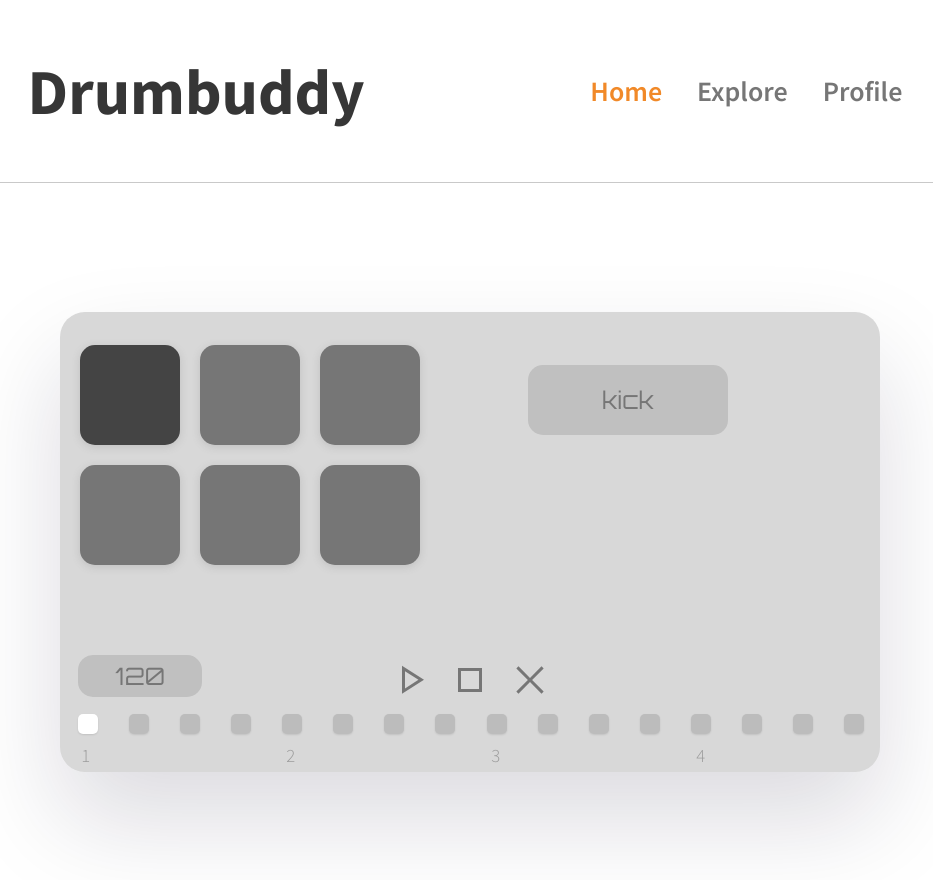
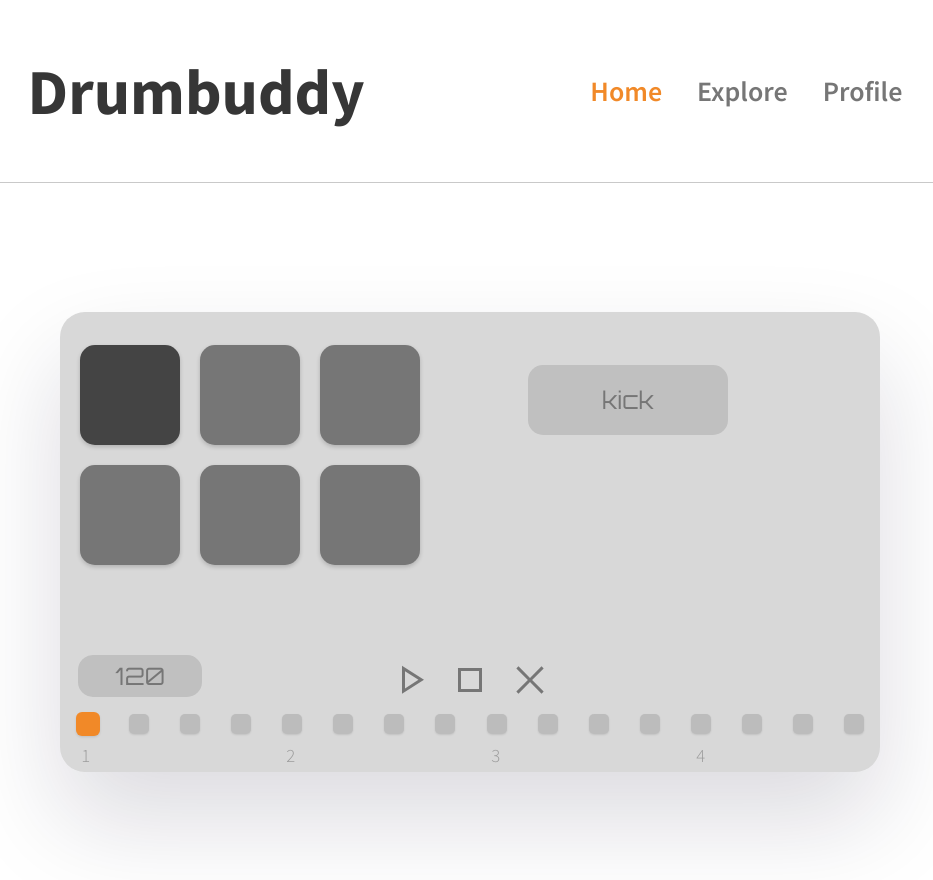
Before and after one commit to lukeweston1234/drum-buddy-v2, a React (Create React App) app: page /Home in a window 1280 px wide. Shown: the top 880 px of the page, without its empty margins (170-1103 px from the left). Built offline with nearby package versions, Linux system fonts and the light colour scheme; no server answers.

Commit message:
css changes

```diff
--- a/src/styles/DrumButton.css
+++ b/src/styles/DrumButton.css
@@ -5,7 +5,7 @@
   background-color: #767676;
   border: none;
   border-radius: 15px;
-  box-shadow: rgba(99, 99, 99, 0.2) 0px 2px 8px 0px;
+  box-shadow: rgba(0, 0, 0, 0.18) 0px 2px 4px;
 }
 
 .active-drum-button {
@@ -15,7 +15,7 @@
   background-color: #444444;
   border: none;
   border-radius: 15px;
-  box-shadow: rgba(99, 99, 99, 0.2) 0px 2px 8px 0px;
+  box-shadow: rgba(0, 0, 0, 0.18) 0px 2px 4px;
 }
 
 .active-drum-button:active,
--- a/src/styles/SequencerButton.css
+++ b/src/styles/SequencerButton.css
@@ -11,9 +11,10 @@
   height: 20px;
   width: 20px;
   border-radius: 5px;
-  background-color: #ffffff;
+  background-color: #f18928;
   border: none;
   box-shadow: rgba(0, 0, 0, 0.1) 0px 1px 2px 0px;
+  transform: scale(120%);
 }
 
 .sequencer-button:active {
```
